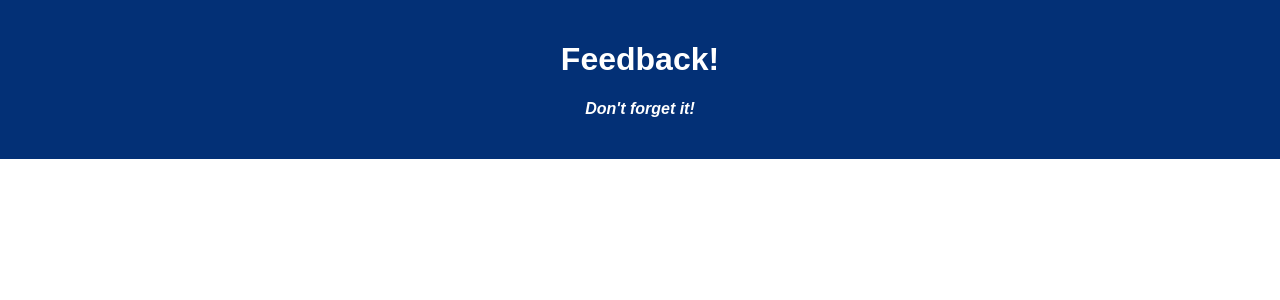
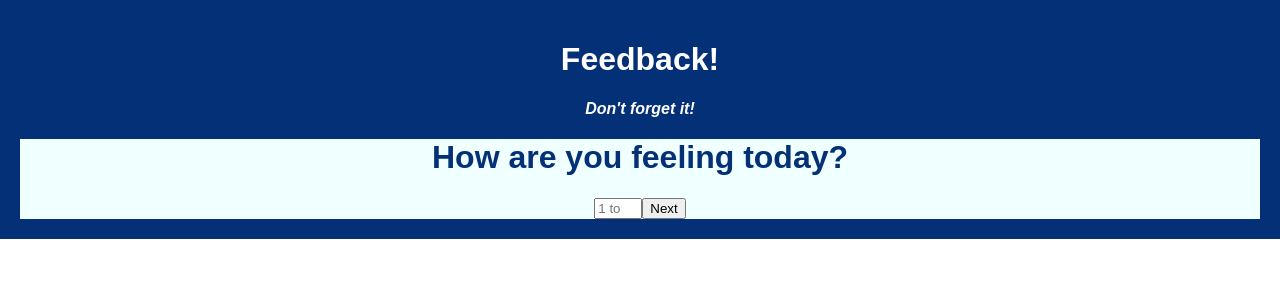
Before and after one commit to jstnlawson/justins-weekend-redux-feedback-loop, a React (Create React App) app: page / in a window 1280 px wide. Shown: the top 300 px of the page. Built offline with nearby package versions, Linux system fonts and the light colour scheme.

Commit message:
added FeelingForm folders and basic html

```diff
--- a/src/components/App/App.jsx
+++ b/src/components/App/App.jsx
@@ -1,6 +1,7 @@
 import React from 'react';
 import axios from 'axios';
 import './App.css';
+import FeelingForm from './FeelingForm/FeelingForm';
 
 function App() {
 
@@ -9,6 +10,7 @@ function App() {
       <header className='App-header'>
         <h1 className='App-title'>Feedback!</h1>
         <h4>Don't forget it!</h4>
+        <FeelingForm />
       </header>
     </div>
   );
--- /dev/null
+++ b/src/components/App/FeelingForm/FeelingForm.css
@@ -0,0 +1,4 @@
+.feeling-container {
+    background-color: azure;
+    color: #033076;
+}
--- /dev/null
+++ b/src/components/App/FeelingForm/FeelingForm.jsx
@@ -0,0 +1,34 @@
+import React, { useState } from 'react';
+import './FeelingForm.css'
+// import axios from 'axios'
+
+function FeelingForm() {
+
+    let [feelingToAdd, setFeelingToAdd] = useState({ feeling: 0 })
+
+    const handleFeeling = (event) => {
+        setFeelingToAdd({
+            ...feelingToAdd,
+            feeling: event.target.value,
+        });
+    }
+
+    return (
+        <>
+        <div className='feeling-container'>
+            <form onSubmit={(event) => setFeelingToAdd(event)}>
+                <h1>How are you feeling today?</h1>
+                <input
+                    type="number"
+                    placeholder='1 to 5'
+                    min="1" max="5" />
+                <button
+                    type="submit"
+                    onChange={handleFeeling}>Next</button>
+            </form>
+        </div>
+        </>
+    )
+}
+
+export default FeelingForm
```
